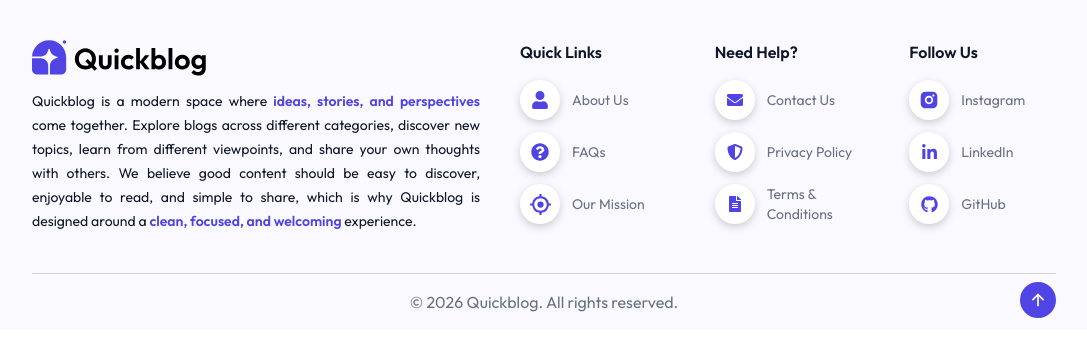
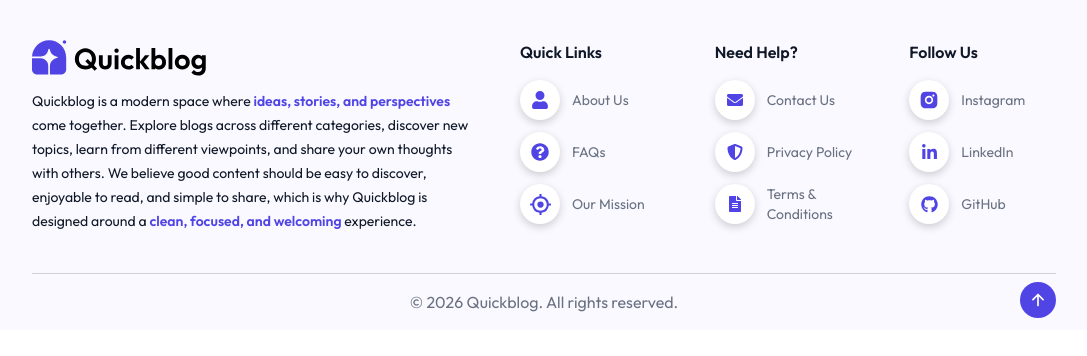
Before and after one commit to soumyaranjanbadatia-netizen/quickblog, a React (Vite) app in the folder client/: page /about/footer in a window 1280 px wide. Shown: the top 356 px of the page, without its empty margins (96-1183 px from the left). Built offline with nearby package versions, Linux system fonts and the light colour scheme; no server answers.

Commit message:
Recorect the spelling

```diff
--- a/client/src/components/Footer.jsx
+++ b/client/src/components/Footer.jsx
@@ -46,7 +46,7 @@ const Footer = () => {
         <div className="w-full md:max-w-md mb4">
           <img src={assets.logo} alt="Quickblog" className="w-32 sm:w-44" />
 
-          <p className="mt-3 text-sm leading-6 text-gray-900 text-justify">
+          <p className="mt-3 text-sm leading-6 text-gray-900 text-left">
             Quickblog is a modern space where
             <span className="font-semibold text-primary">
               {" "}
```
